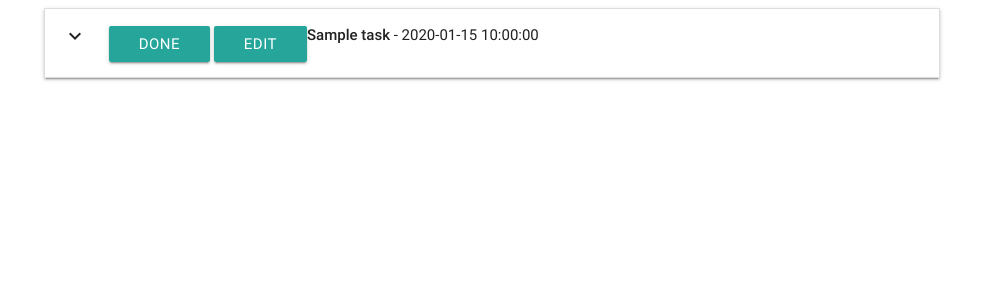
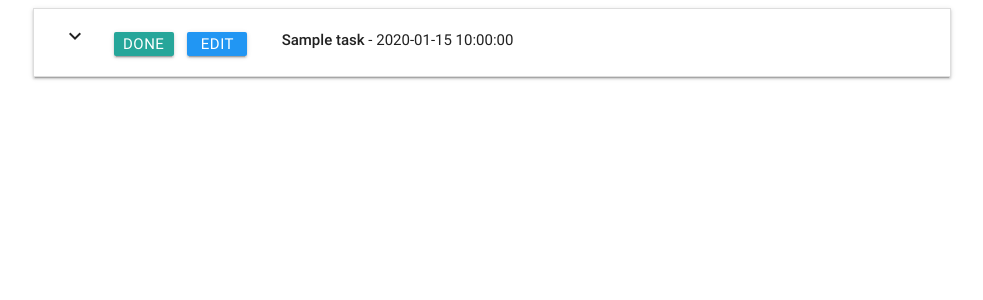
Before and after one commit to tenbonks/todo-manager, a Flask app: page / in a window 1280 px wide. Shown: the top 300 px of the page, without its empty margins (148-1131 px from the left). Run offline with Flask 2, Linux system fonts and the light colour scheme; a database or web service that is not in the repository returns one stand-in record (values such as "Sample title"); some libraries are stand-ins or nearby versions.

Commit message:
tidy up code, moved for loop inside ul

```diff
--- a/templates/tasks.html
+++ b/templates/tasks.html
@@ -1,27 +1,27 @@
-{% extends "base.html" %}
 
-{% block content %}
+{% extends 'base.html'%} {% block content %}
+<div class="row">
+    <ul class="collapsible" data-collapsible="accordion">
         {% for task in tasks %}
-
-<ul class="collapsible" data-collapsible="accordion">
         <li>
             <div class="collapsible-header">
                 <div class="col s3">
                     <i class="material-icons">expand_more</i>
-                <a class="waves-effect waves-light btn">Done</a>
-                <a class="waves-effect waves-light btn">Edit</a>
+                    <a class="waves-effect waves-light btn btn-small">Done</a>
+                    <a href='{{url_for('edit_task', task_id=task._id)}}' class="waves-effect waves-light btn btn-small blue">Edit</a>
+
                 </div>
-            <div class ='col s9'>
-                <strong>{{task.task_name}} </strong> - {{task.due_date}}</div>
+                <div class="task-header col s9">
+                    <strong>{{task.task_name}}</strong> - {{task.due_date}}
                 </div>
-
-        <div class="collapsible-body"><span>{{task.task_description}}</span></div>
+            </div>
+            <div class="collapsible-body">
+                <span>
+                {{task.task_description}}
+            </span>
+            </div>
         </li>
+        {% endfor %}
     </ul>
-
-{% endfor %}
+</div>
 {% endblock %}
-
-{{task.category_name}}
-{{task.is_urgent}}
-{{task.due_date}}
```
Lines whose indentation alone changed are shown as unchanged.
